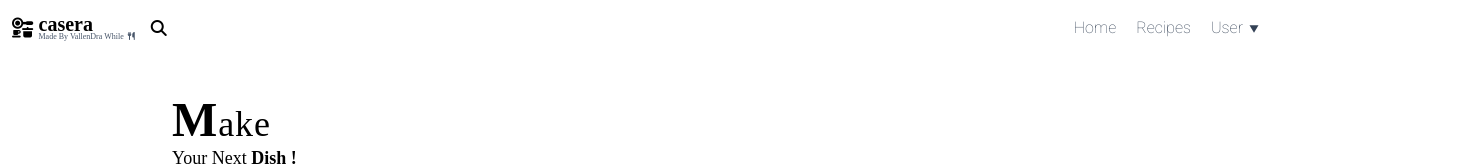
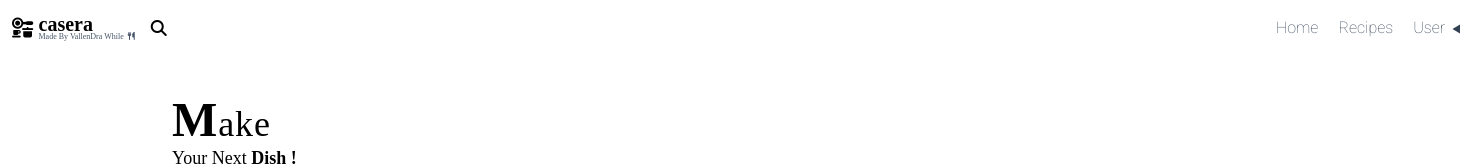
Before and after one commit to VallenDraa/casera, a React (Create React App) app: page / in a window 1280 px wide. Shown: the top 166 px of the page, 1470 px wide, since content can reach past the window. Built offline with nearby package versions, Linux system fonts and the light colour scheme; a web font is replaced by a local one.

Commit message:
added useReducer for the navbar but it is still buggy

```diff
--- a/src/components/navbar/Navbar.jsx
+++ b/src/components/navbar/Navbar.jsx
@@ -1,26 +1,32 @@
 import { Link } from 'react-router-dom';
-import { useRef, useState } from 'react';
+import { useReducer, useRef, useState } from 'react';
 import SearchBar from './searchbar/SearchBar';
+import { menuReducer } from '../../context/Reducer';
+import { MENUACTIONS } from '../../context/Actions';
 
 export default function Navbar() {
   const contextMenu = useRef(null);
   const contextBtn = useRef(null);
   const [searchState, setSearchState] = useState(false);
-  const [menuActiveState, setMenuActiveState] = useState(true);
+  const [menuActiveState, dispatch] = useReducer(menuReducer, false);
+
   let menuStyle = {
     transform: menuActiveState ? 'translate(0)' : 'translate(100%)',
   };
 
+  window.onload = () => {
+    return dispatch({ type: MENUACTIONS.close });
+  };
+
   window.addEventListener('resize', () => {
     if (window.innerWidth >= 768) {
-      if (!menuActiveState) {
-        setMenuActiveState(true);
-      }
-    } else {
-      if (menuActiveState) {
-        setMenuActiveState(false);
-      }
+      if (menuActiveState) return;
+      dispatch({ type: MENUACTIONS.open });
     }
+    //  else {
+    //   if (!menuActiveState) return;
+    //   dispatch({ type: MENUACTIONS.close });
+    // }
   });
 
   function handleUserContextMenu() {
@@ -73,7 +79,7 @@ export default function Navbar() {
         </div>
         {/* buttons */}
         <span
-          onClick={() => setMenuActiveState(!menuActiveState)}
+          onClick={() => dispatch({ type: MENUACTIONS.open })}
           className="pl-3 cursor-pointer"
         >
           <i className="fa-solid fa-ellipsis-vertical block md:hidden text-2xl " />
@@ -84,7 +90,7 @@ export default function Navbar() {
         >
           {/* close menu for smaller screen sizes */}
           <div
-            onClick={() => setMenuActiveState(!menuActiveState)}
+            onClick={() => dispatch({ type: MENUACTIONS.close })}
             className="flex md:hidden items-center justify-center py-2 px-2 duration-200 bg-red-100 hover:bg-red-200 active:bg-red-300 hover:rounded gap-x-1 text-red-500 font-normal border-b-2 border-red-200 cursor-pointer"
           >
             <p>Close</p>
@@ -107,7 +113,7 @@ export default function Navbar() {
             className="cursor-pointer py-1 px-2 rounded duration-200 flex items-center justify-center gap-[5px] "
           >
             User{' '}
-            <div className="duration-200 border-t-[10px] border-slate-700 border-x-[6px] border-x-transparent transform scale-75 relative top-[1px] w-fit"></div>
+            <div className="duration-200 border-t-[10px] border-slate-700 border-x-[6px] border-x-transparent transform scale-75 relative top-[1px] w-fit rotate-90"></div>
           </span>
           {/* user context menu */}
           <ul
--- /dev/null
+++ b/src/context/Actions.js
@@ -0,0 +1,5 @@
+export const MENUACTIONS = {
+  close: 'close',
+  open: 'open',
+  checkViewport: 'checkViewport',
+};
--- /dev/null
+++ b/src/context/Reducer.js
@@ -0,0 +1,20 @@
+import { MENUACTIONS } from './Actions';
+
+export function menuReducer(state, action) {
+  switch (action.type) {
+    case MENUACTIONS.open:
+      return true;
+    case MENUACTIONS.close:
+      return false;
+    case MENUACTIONS.checkViewport:
+      if (window.innerWidth >= 768) {
+        if (state) return;
+        return true;
+      } else {
+        if (!state) return;
+        return false;
+      }
+    default:
+      return false;
+  }
+}
--- a/src/pages/saved/Saved.jsx
+++ b/src/pages/saved/Saved.jsx
@@ -1,4 +1,3 @@
-import React from 'react';
 import Navbar from '../../components/navbar/Navbar';
 
 export default function Saved() {
```
